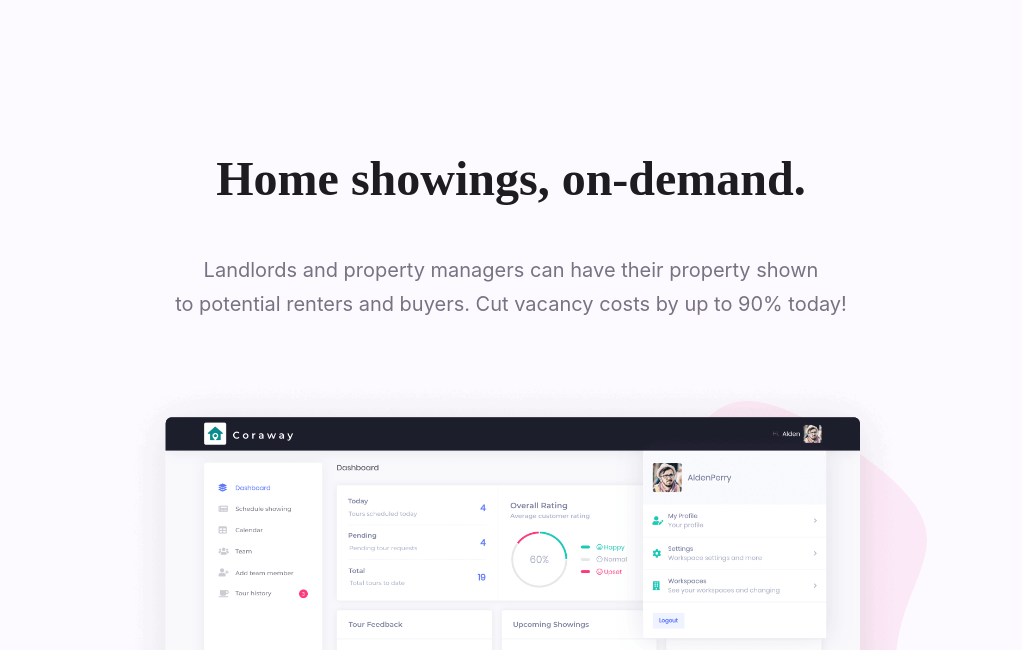
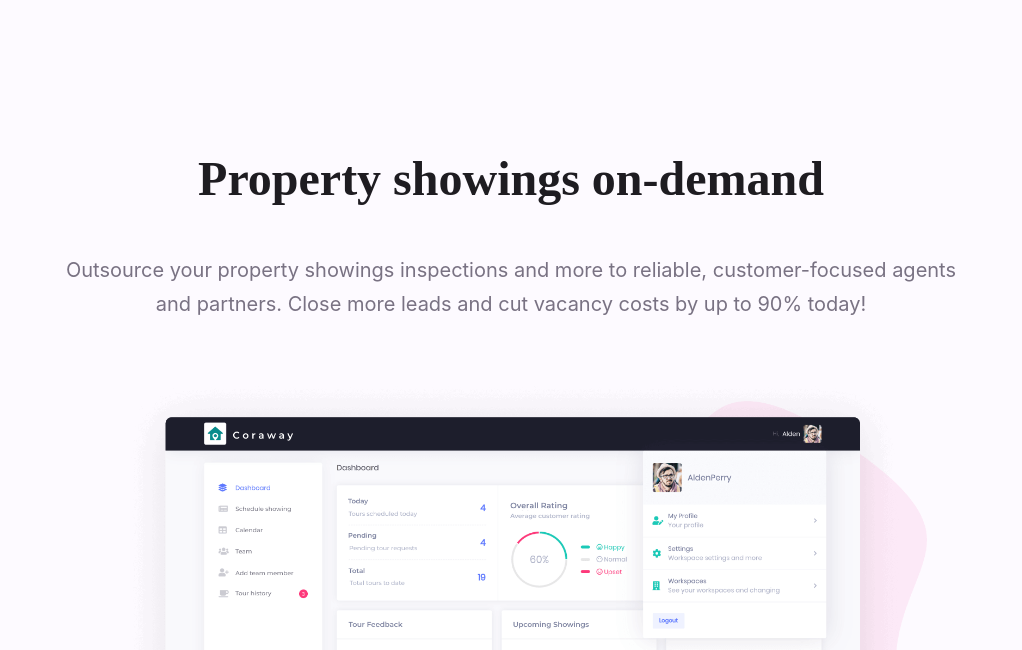
Before and after one commit to gwiz0210/coraway-website-static, a Gatsby site: page / in a window 1280 px wide. Shown: the part 105-755 px from the top of the page, without its empty margins (129-1151 px from the left). Built offline with nearby package versions, Linux system fonts and the light colour scheme; Gatsby itself is replaced by a stand-in of ours.

Commit message:
Updated landing text

```diff
--- a/src/components/layout.js
+++ b/src/components/layout.js
@@ -42,7 +42,7 @@ const Layout = ({children}) => (
                                 </div>
 
                                 <div className={"about"}>
-                                    <p>Utilizing technology to modernize home showings. Property managers, long distance landlords and real estate agents can get their time back today!</p>
+                                    <p>Utilizing technology to modernize home showings. Landlords, property managers, and real estate agents can get their time back today!</p>
                                     {/* A software that was created with the goal of solving the problems of Human Resources in small and medium-sized businesses. */}
                                 </div>
                             </div>
--- a/src/pages/index.js
+++ b/src/pages/index.js
@@ -14,8 +14,9 @@ const IndexPage = () => (
         <SEO title="Home showings, on-demand."/>
 
         <div className={"page-header home"}>
-            <h1>Home showings, on-demand.</h1>
-            <p>Landlords and property managers can have their property shown<br/> to potential renters and buyers. Cut vacancy costs by up to 90% today!</p>
+            <h1>Property showings on-demand</h1>
+            {/* <p>Landlords, real estate agents, and property managers can have their property shown<br/> to potential renters and buyers. Cut vacancy costs by up to 90% today!</p> */}
+            <p>Outsource your property showings inspections and more to reliable, customer-focused agents <br/>and partners. Close more leads and cut vacancy costs by up to 90% today! </p>
             <img alt={"Dashboard"} src={featureImage}/>
         </div>
         <div className={"container"}>
```
